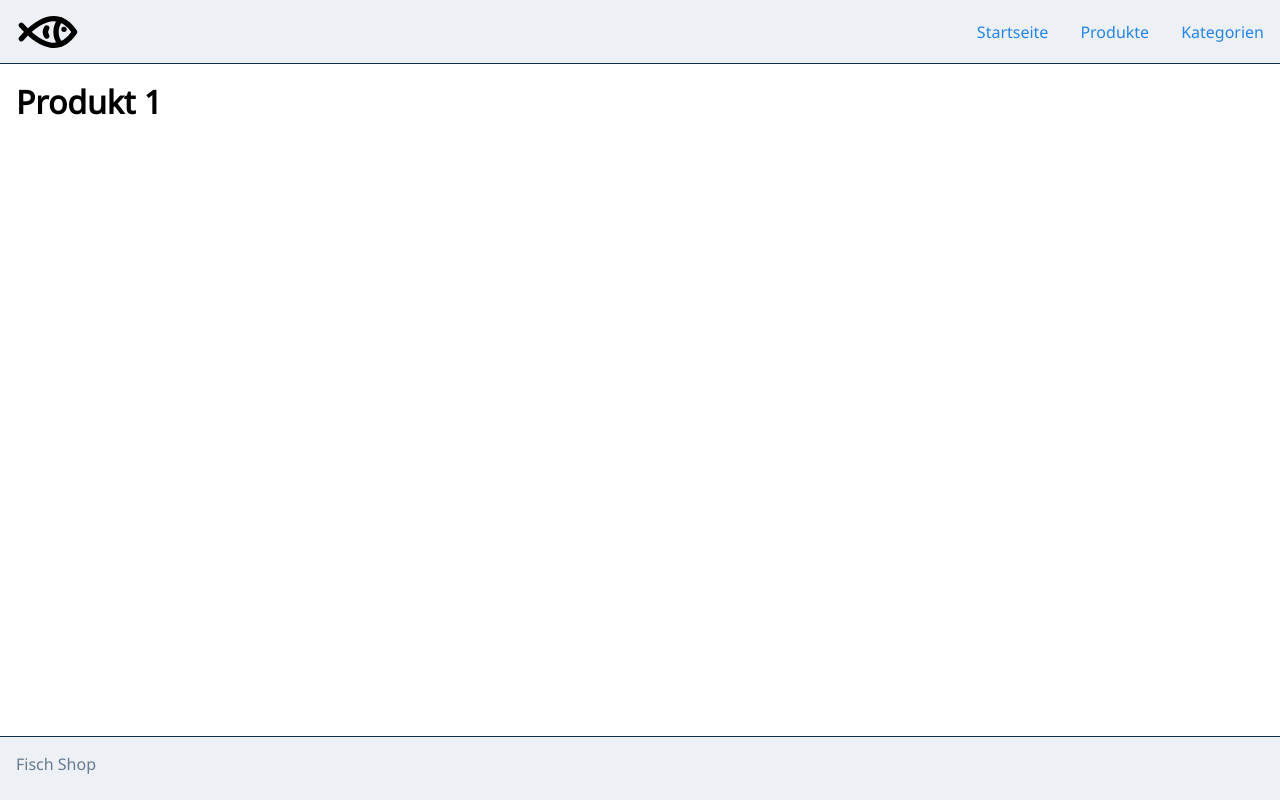
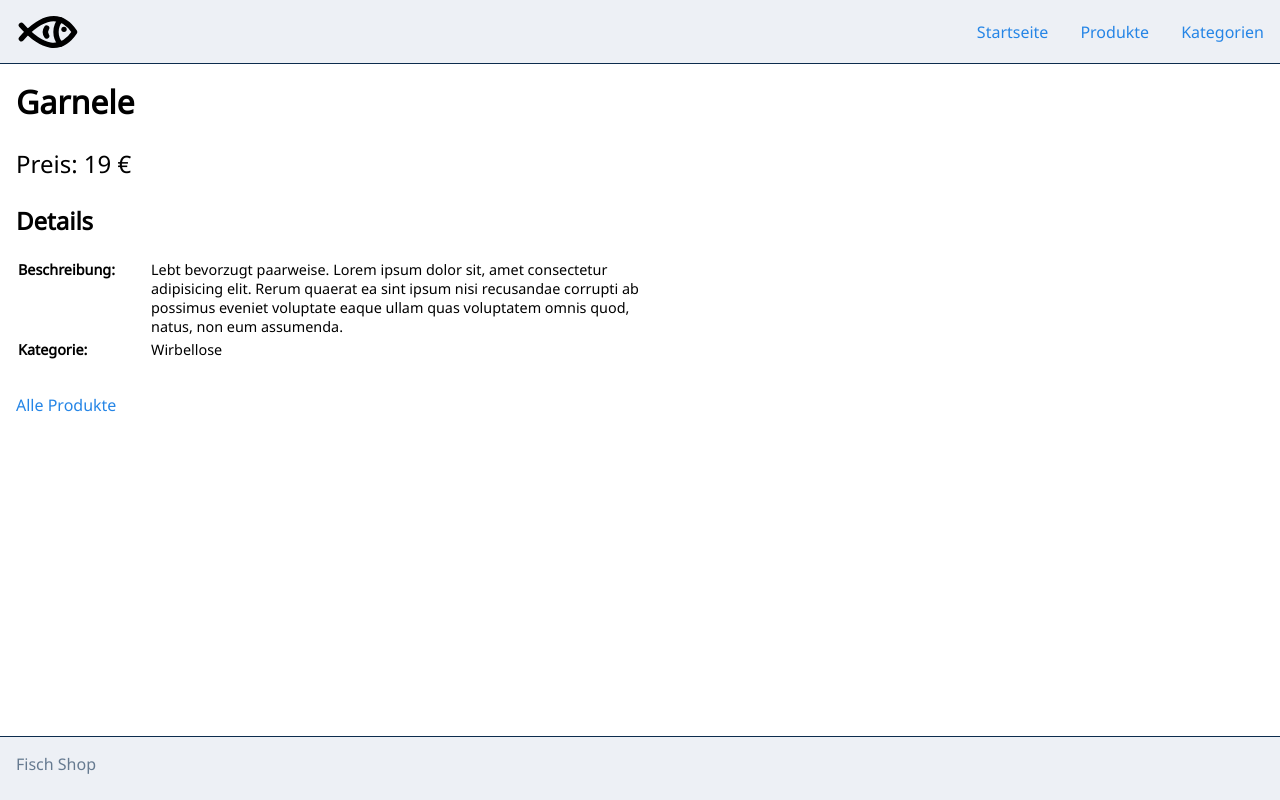
Before and after one commit to ThomasF85/fische-test, a Next.js app: page /products/1 in a window 1280 px wide. Built offline with nearby package versions, Linux system fonts and the light colour scheme.

Commit message:
add server side rendering to product pages

```diff
--- a/pages/products/[id].js
+++ b/pages/products/[id].js
@@ -1,8 +1,62 @@
-import { useRouter } from "next/router";
+import Head from "next/head";
+import Link from "next/link";
+import styled from "styled-components";
+import Anchor from "../../components/Anchor";
+import { getProductById } from "../../services/productService";
 
-export default function Product() {
-  const router = useRouter();
-  const { id } = router.query;
+export async function getServerSideProps(context) {
+  const { id } = context.params;
+  const product = await getProductById(id);
 
-  return <h1>Produkt {id}</h1>;
+  return {
+    props: { ...product },
+  };
 }
+
+export default function Product({ name, description, price, category }) {
+  return (
+    <>
+      <Head>
+        <title>{`Product: ${name}`}</title>
+      </Head>
+      <h1>{name}</h1>
+      <Price>Preis: {price} €</Price>
+      <h2>Details</h2>
+      <Table>
+        <tbody>
+          <tr>
+            <TdBold>Beschreibung:</TdBold>
+            <td>{description}</td>
+          </tr>
+          <tr>
+            <TdBold>Kategorie:</TdBold>
+            <td>{category}</td>
+          </tr>
+        </tbody>
+      </Table>
+      <Link href={`/products`} passHref>
+        <Anchor>Alle Produkte</Anchor>
+      </Link>
+    </>
+  );
+}
+
+const Price = styled.p`
+  font-size: 1.5rem;
+`;
+
+const Table = styled.table`
+  font-size: 0.9rem;
+  text-align: left;
+  text-align: left;
+  max-width: 40rem;
+  margin-bottom: 2rem;
+`;
+
+const TdBold = styled.td`
+  vertical-align: baseline;
+  font-weight: bold;
+  display: block;
+  margin-right: 2rem;
+  padding-left: 0;
+`;
--- a/services/productService.js
+++ b/services/productService.js
@@ -60,3 +60,7 @@ const products = [
 export async function getAllProducts() {
   return products;
 }
+
+export async function getProductById(id) {
+  return products.find((product) => product.id === id);
+}
```
Also changed, not shown: pages/products/index.js (+20 -8 lines).
